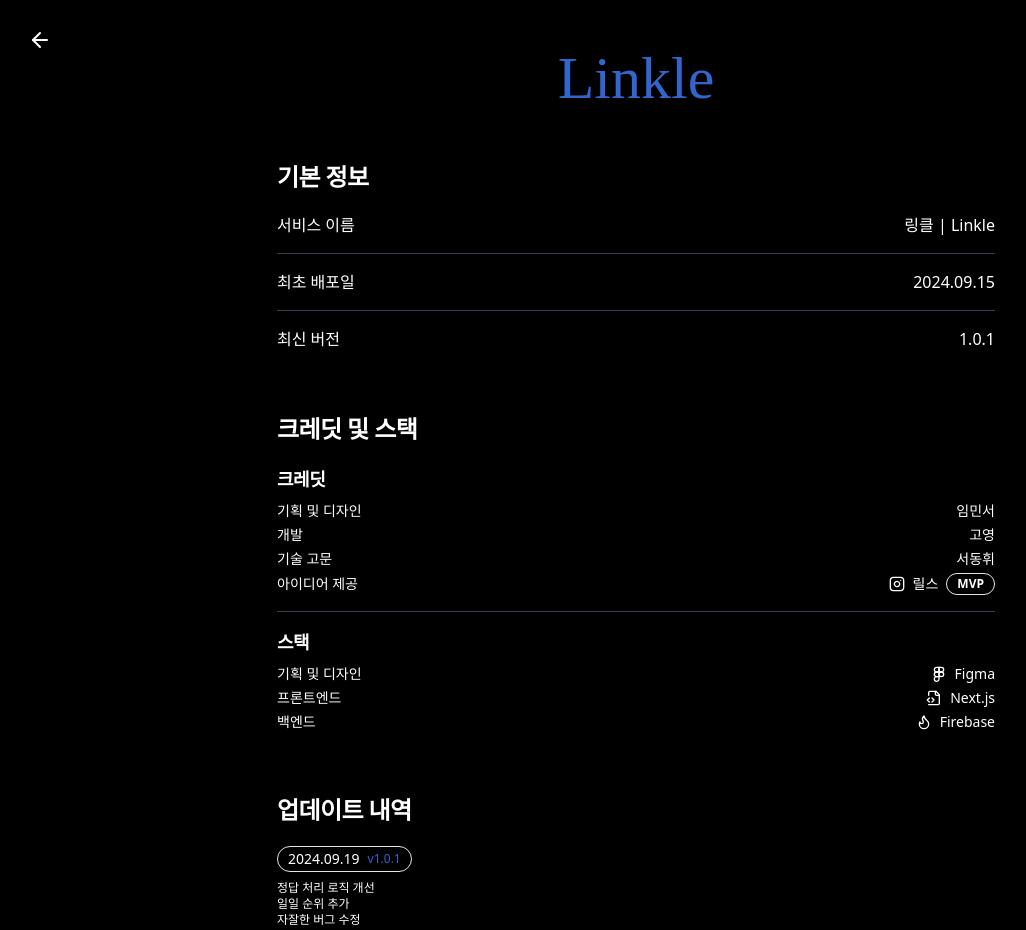
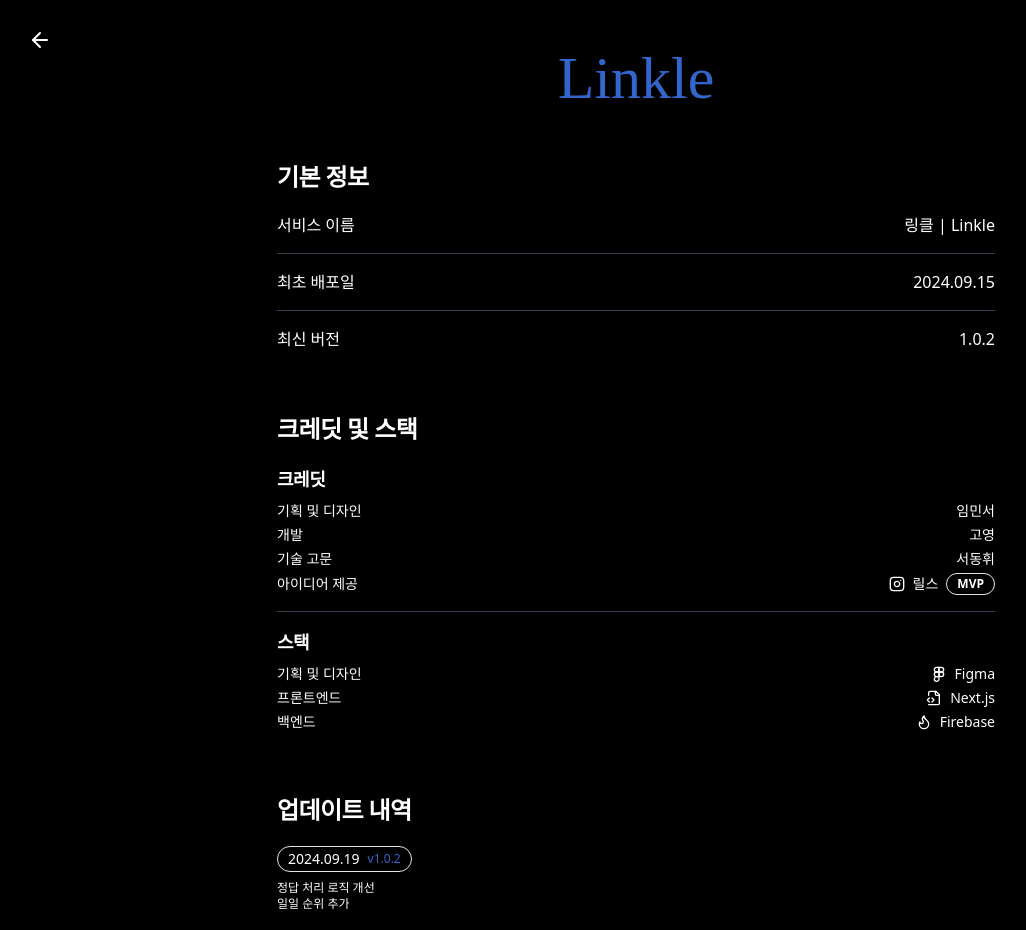
Before and after one commit to naco0406/wikirace, a Next.js app: page /author in a window 1280 px wide. Shown: the top 930 px of the page, without its empty margins (4-1030 px from the left). Built offline with nearby package versions, Linux system fonts and the light colour scheme; no server answers; a web font is replaced by a local one.

Commit message:
feat: author 페이지 내용 추가

```diff
--- a/src/app/author/page.tsx
+++ b/src/app/author/page.tsx
@@ -118,7 +118,8 @@
     content: string;
 }
 const ReleaseHistory: ReleaseProps[] = [
-    { date: "2024.09.19", version: "1.0.1", content: "정답 처리 로직 개선\n일일 순위 추가\n자잘한 버그 수정" },
+    { date: "2024.09.19", version: "1.0.2", content: "정답 처리 로직 개선\n일일 순위 추가" },
+    { date: "2024.09.19", version: "1.0.1", content: "자잘한 버그 수정" },
     { date: "2024.09.15", version: "1.0.0", content: "Linkle 1.0 배포" },
     { date: "2024.08.24", version: "0.2.0", content: "ios 사파리 지원\n관리자 페이지 개편" },
     { date: "2024.08.15", version: "0.1.3", content: "전체 컨셉 및 디자인 개편\nVercel Analytics 적용" },
```
